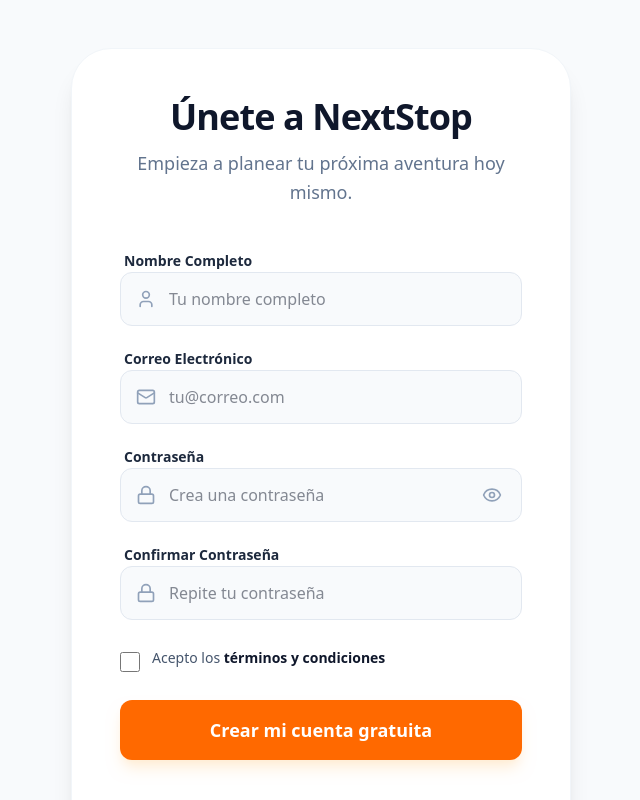
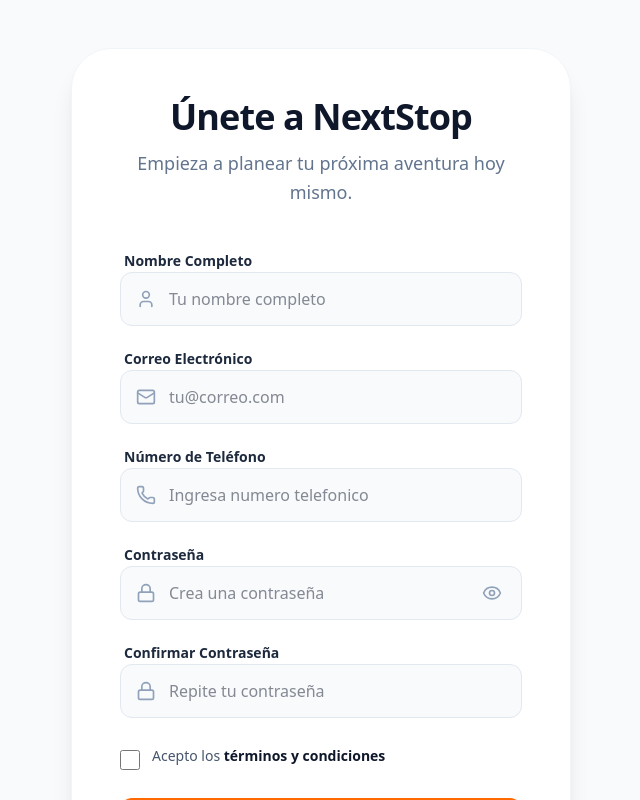
Before and after one commit to josemelas/NextStop, a Next.js app in the folder frontend/: page /cliente/registro in a window 1280 px wide. Shown: the top 800 px of the page, without its empty margins (319-959 px from the left). Built offline with nearby package versions, Linux system fonts and the light colour scheme.

Commit message:
Campo de telefono menu registrar

```diff
--- a/frontend/app/cliente/registro/page.tsx
+++ b/frontend/app/cliente/registro/page.tsx
@@ -1,7 +1,7 @@
 "use client";
 
 import React, { useState } from 'react';
-import { User, Mail, Lock, Eye, EyeOff, Loader2, AlertCircle, CheckCircle2 } from 'lucide-react';
+import { User, Mail, Lock, Phone, Eye, EyeOff, Loader2, AlertCircle, CheckCircle2 } from 'lucide-react';
 import Link from 'next/link';
 import { useRouter } from 'next/navigation';
 import { authService } from '@/lib/authService';
@@ -9,6 +9,7 @@
 export default function ClientRegister() {
   const [nombre, setNombre] = useState('');
   const [email, setEmail] = useState('');
+  const [telefono, setTelefono] = useState(''); // Estado para el nuevo campo
   const [password, setPassword] = useState('');
   const [confirmPassword, setConfirmPassword] = useState('');
   const [showPassword, setShowPassword] = useState(false);
@@ -21,7 +22,6 @@
     e.preventDefault();
     setError("");
 
-    // 1. Validación de interfaz: No enviamos nada si no coinciden
     if (password !== confirmPassword) {
       setError("Las contraseñas no coinciden");
       return;
@@ -30,21 +30,22 @@
     setIsLoading(true);
 
     try {
-      // 2. Llamada al backend (DigitalOcean) vía authService
+      // Enviamos el objeto completo incluyendo el teléfono
       const data = await authService.registrar({
         nombre,
         email,
+        telefono, // Nuevo dato enviado al servicio
         password
       });
 
-      // 3. Verificación de éxito según el backend de Brian
       if (data && data.mensaje) {
         setSuccess(true);
         setNombre('');
+        setEmail('');
+        setTelefono('');
         setPassword('');
         setConfirmPassword('');
       } else {
-        // 4. Captura errores de validación (ej: Correo ya registrado)
         const errorMsg = data.error || (data.email ? data.email[0] : "No se pudo crear la cuenta. Revisa los datos.");
         setError(errorMsg);
       }
@@ -120,6 +121,22 @@
                 </div>
               </div>
 
+              {/* NUEVO CAMPO: TELÉFONO */}
+              <div className="space-y-2">
+                <label className="text-sm font-bold text-slate-800 ml-1">Número de Teléfono</label>
+                <div className="relative">
+                  <Phone className="absolute left-4 top-1/2 -translate-y-1/2 w-5 h-5 text-slate-400" />
+                  <input
+                    type="tel"
+                    value={telefono}
+                    onChange={(e) => setTelefono(e.target.value)}
+                    placeholder="Ingresa numero telefonico"
+                    className="w-full pl-12 pr-4 py-3.5 bg-slate-50 border border-slate-200 rounded-xl focus:ring-2 focus:ring-orange-500/20 focus:border-orange-500 outline-none transition-all"
+                    required
+                  />
+                </div>
+              </div>
+
               <div className="space-y-2">
                 <label className="text-sm font-bold text-slate-800 ml-1">Contraseña</label>
                 <div className="relative">
@@ -133,7 +150,6 @@
                     required
                     minLength={8}
                   />
-                  {/* BOTÓN OJO - Con z-10 para asegurar que sea clickeable */}
                   <button
                     type="button"
                     onClick={() => setShowPassword(!showPassword)}
```
